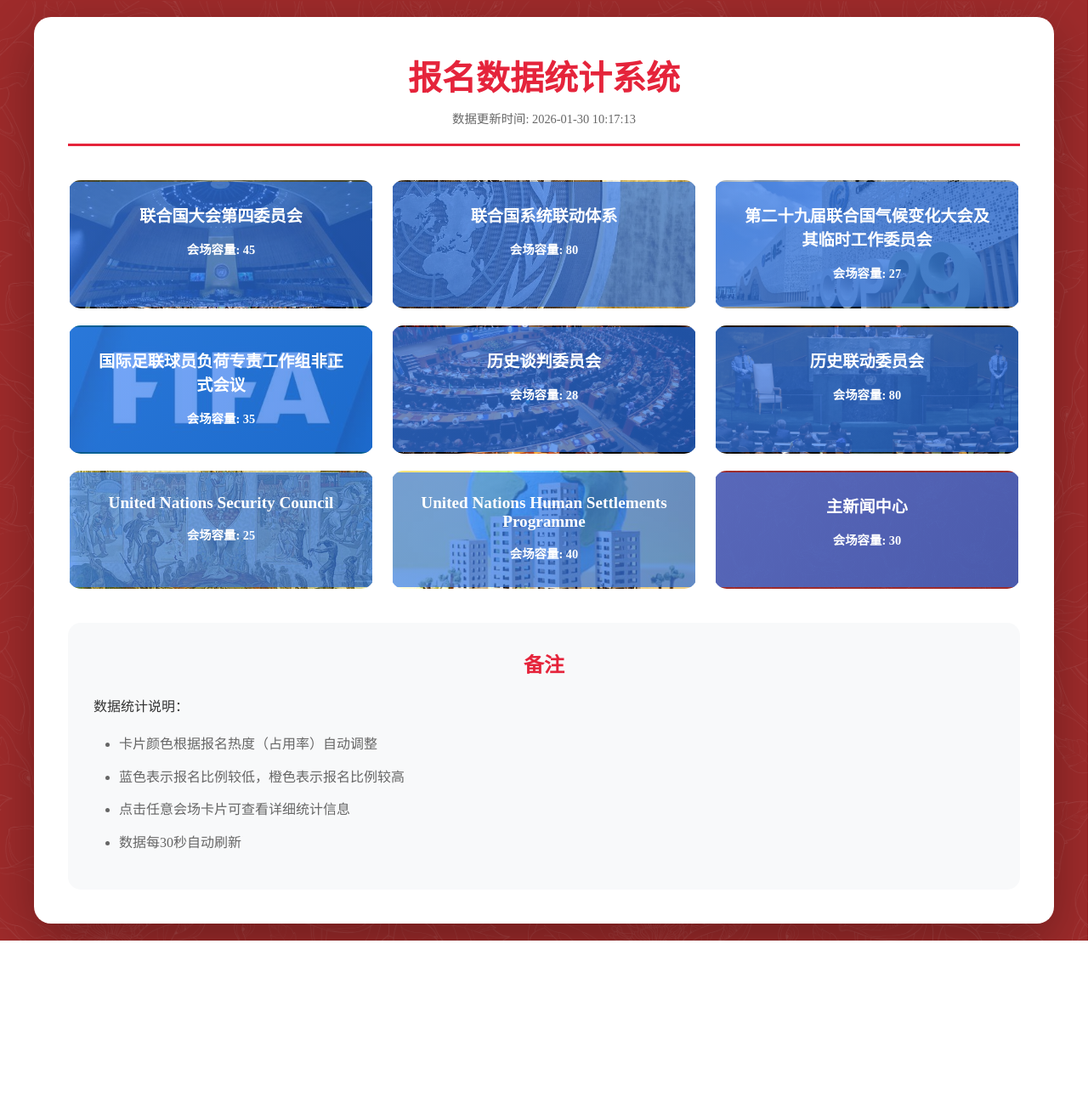
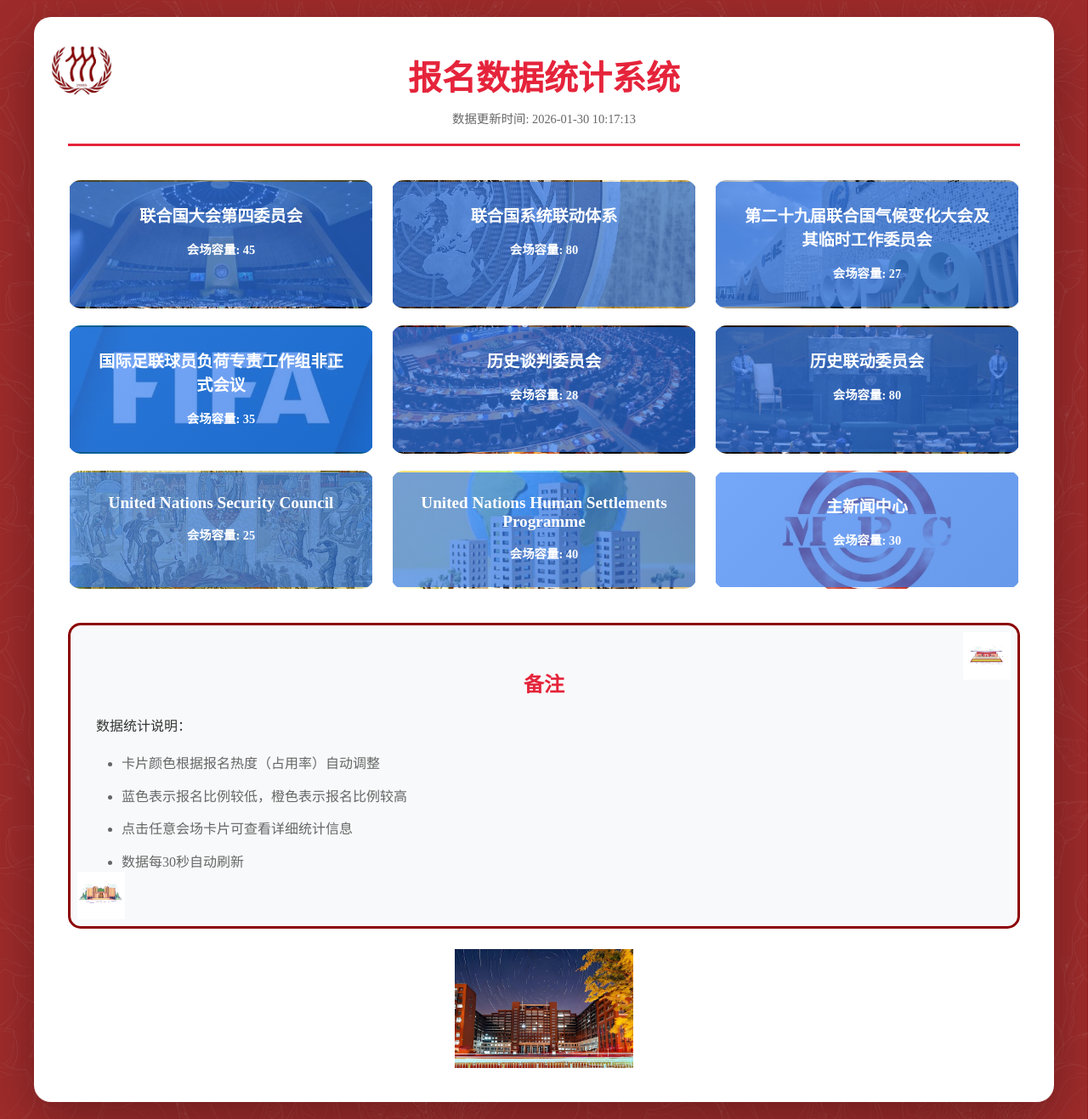
Before and after one commit to zsy1199/rucmun-enrollment-site, a Flask app: page / in a window 1280 px wide. Shown: the whole page at 85% size. Before the commit the page ends 1107 px from the top, so only its background shows below. Run offline with Flask 3, Linux system fonts and the light colour scheme.

Commit message:
主新闻中心新背景图; 备注下 butt、Logo 左上角、备注暗红框与角装饰

```diff
--- a/static/css/style.css
+++ b/static/css/style.css
@@ -15,12 +15,23 @@ body {
 }
 
 .container {
+    position: relative;
     max-width: 1200px;
     margin: 0 auto;
     background: white;
     border-radius: 20px;
     box-shadow: 0 20px 60px rgba(0, 0, 0, 0.3);
     padding: 40px;
+}
+
+/* 主页面白色区域左上角 Logo */
+.container-logo {
+    position: absolute;
+    top: 20px;
+    left: 20px;
+    width: 72px;
+    height: auto;
+    z-index: 1;
 }
 
 header {
@@ -169,16 +180,51 @@ body.committee-page header h1 {
 }
 
 .notes-section {
+    position: relative;
     margin-top: 30px;
     padding: 30px;
+    padding-top: 50px;
+    padding-bottom: 50px;
     background: #f8f9fa;
     border-radius: 15px;
+    border: 3px solid #8B0000;
 }
 
 .notes-section h2 {
     color: #e5243b;
     margin-bottom: 20px;
     text-align: center;
+}
+
+/* 备注框左下角、右上角装饰 */
+.notes-corner {
+    position: absolute;
+    width: 56px;
+    height: 56px;
+    object-fit: contain;
+    pointer-events: none;
+}
+.notes-corner-tr {
+    top: 8px;
+    right: 8px;
+}
+.notes-corner-bl {
+    bottom: 8px;
+    left: 8px;
+}
+
+/* 备注下方 butt 图 */
+.notes-footer {
+    margin-top: 24px;
+    text-align: center;
+}
+.notes-footer-img {
+    max-width: 100%;
+    width: auto;
+    max-height: 140px;
+    height: auto;
+    display: inline-block;
+    vertical-align: middle;
 }
 
 .notes-content {
--- a/static/index.html
+++ b/static/index.html
@@ -9,6 +9,7 @@
 </head>
 <body>
     <div class="container">
+        <img src="/images/RUCMUN.png" alt="RUCMUN" class="container-logo">
         <header>
             <h1>报名数据统计系统</h1>
             <p class="update-time" id="updateTime">加载中...</p>
@@ -78,6 +79,8 @@
         </div>
 
         <div class="notes-section">
+            <img src="/images/装饰2.jpg" alt="" class="notes-corner notes-corner-tr" aria-hidden="true">
+            <img src="/images/装饰1.jpg" alt="" class="notes-corner notes-corner-bl" aria-hidden="true">
             <h2>备注</h2>
             <div class="notes-content" id="notesContent">
                 <p>数据统计说明：</p>
@@ -89,6 +92,9 @@
                 </ul>
             </div>
         </div>
+        <div class="notes-footer">
+            <img src="/images/butt.jpg" alt="" class="notes-footer-img">
+        </div>
     </div>
 
     <script src="/js/index.js"></script>
--- a/static/js/committee.js
+++ b/static/js/committee.js
@@ -78,7 +78,7 @@ const COMMITTEE_IMAGE_MAP = {
     "历史联动委员会": "历史联动委员会.jpg",
     "United Nations Security Council": "UNSC.jpg",
     "United Nations Human Settlements Programme": "UNHSP.jpg",
-    "主新闻中心": "主新闻中心.png"
+    "主新闻中心": "主新闻中心.jpg"
 };
 
 // 获取当前会场名称
--- a/static/js/index.js
+++ b/static/js/index.js
@@ -10,7 +10,7 @@ const COMMITTEE_IMAGE_MAP = {
     "历史联动委员会": "历史联动委员会.jpg",
     "United Nations Security Council": "UNSC.jpg",
     "United Nations Human Settlements Programme": "UNHSP.jpg",
-    "主新闻中心": "主新闻中心.png"
+    "主新闻中心": "主新闻中心.jpg"
 };
 
 // 根据比例计算热力图颜色（0-1之间，可能超过1）
--- a/templates/index.html
+++ b/templates/index.html
@@ -8,6 +8,7 @@
 </head>
 <body>
     <div class="container">
+        <img src="{{ url_for('static', filename='images/RUCMUN.png') }}" alt="RUCMUN" class="container-logo">
         <header>
             <h1>报名数据统计系统</h1>
             <p class="update-time" id="updateTime">加载中...</p>
@@ -26,6 +27,8 @@
         </div>
 
         <div class="notes-section">
+            <img src="{{ url_for('static', filename='images/装饰2.jpg') }}" alt="" class="notes-corner notes-corner-tr" aria-hidden="true">
+            <img src="{{ url_for('static', filename='images/装饰1.jpg') }}" alt="" class="notes-corner notes-corner-bl" aria-hidden="true">
             <h2>备注</h2>
             <div class="notes-content" id="notesContent">
                 <p>数据统计说明：</p>
@@ -37,6 +40,9 @@
                 </ul>
             </div>
         </div>
+        <div class="notes-footer">
+            <img src="{{ url_for('static', filename='images/butt.jpg') }}" alt="" class="notes-footer-img">
+        </div>
     </div>
 
     <script src="{{ url_for('static', filename='js/index.js') }}"></script>
```
Also changed, not shown: static/images/RUCMUN.png (added), static/images/butt.jpg (added), static/images/committees/主新闻中心.jpg (added), static/images/装饰1.jpg (added), static/images/装饰2.jpg (added).
